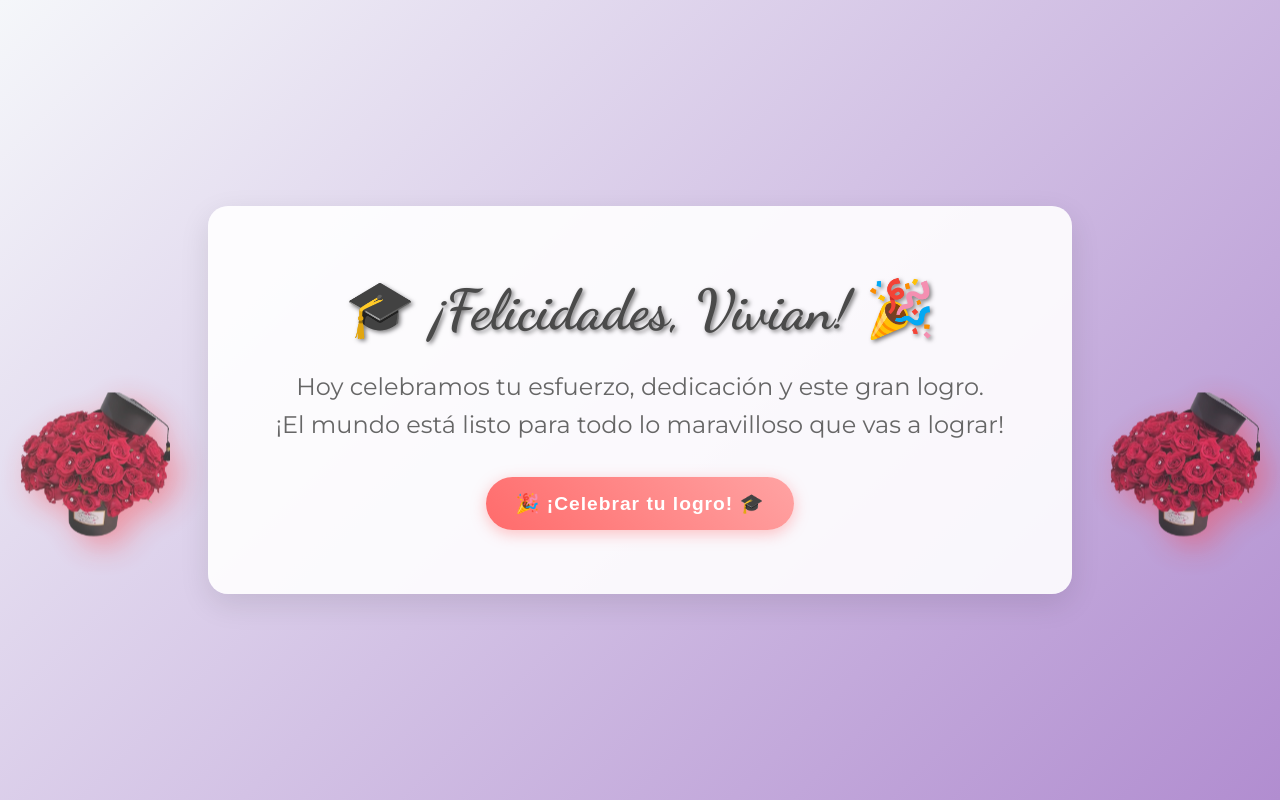
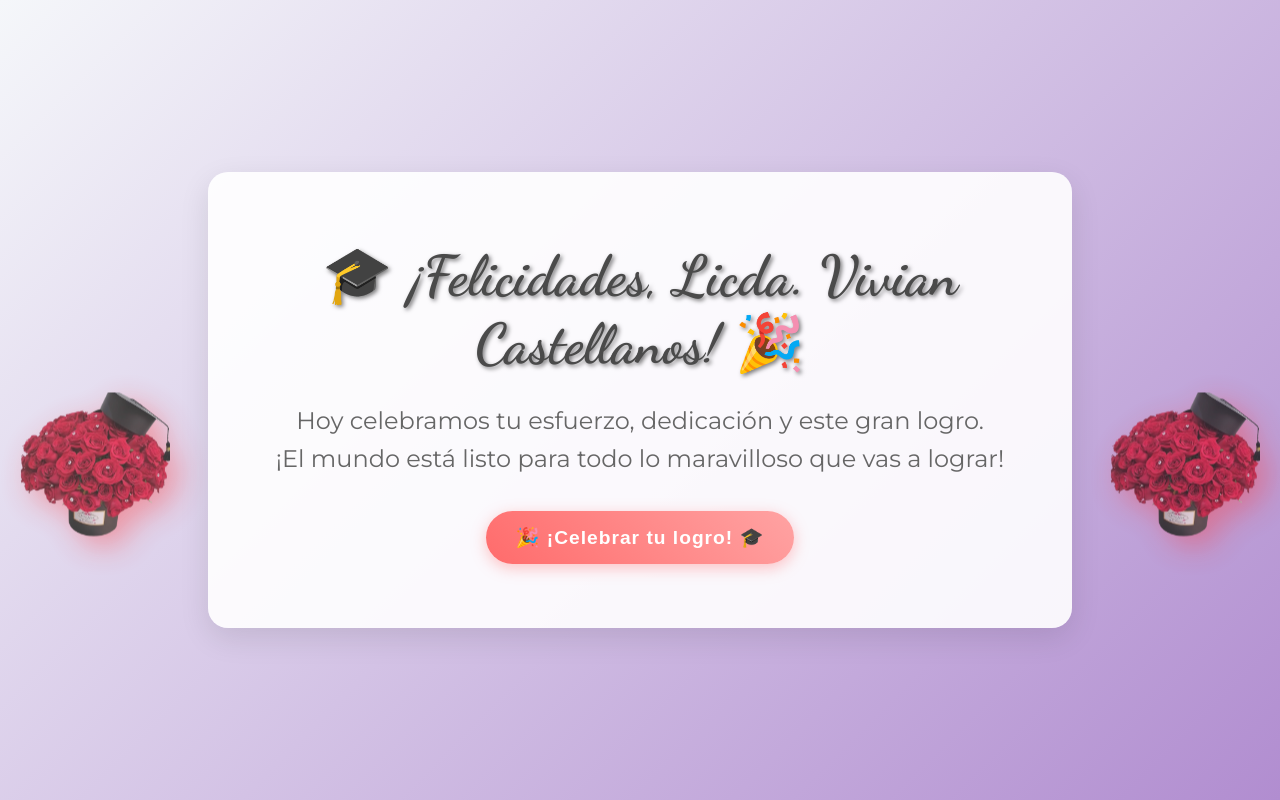
Before and after one commit to NelsonRodriguez27/Graduacion-Vivian, a plain HTML site: page index.html in a window 1280 px wide. Drawn offline with Linux system fonts and the light colour scheme.

Commit message:
Update index.html

```diff
--- a/index.html
+++ b/index.html
@@ -241,7 +241,7 @@
     <img src="ramo.png" alt="Birrete" class="birrete-lateral birrete-izquierdo">
     <img src="ramo.png" alt="Birrete" class="birrete-lateral birrete-derecho">
     <div class="content">
-        <h1>🎓 ¡Felicidades, Vivian! 🎉</h1>
+        <h1>🎓 ¡Felicidades, Licda. Vivian Castellanos! 🎉</h1>
         <p>Hoy celebramos tu esfuerzo, dedicación y este gran logro. <br>¡El mundo está listo para todo lo maravilloso que vas a lograr!</p>
         <button class="btn-celebrate" onclick="celebrar()">🎉 ¡Celebrar tu logro! 🎓</button>
 
```
